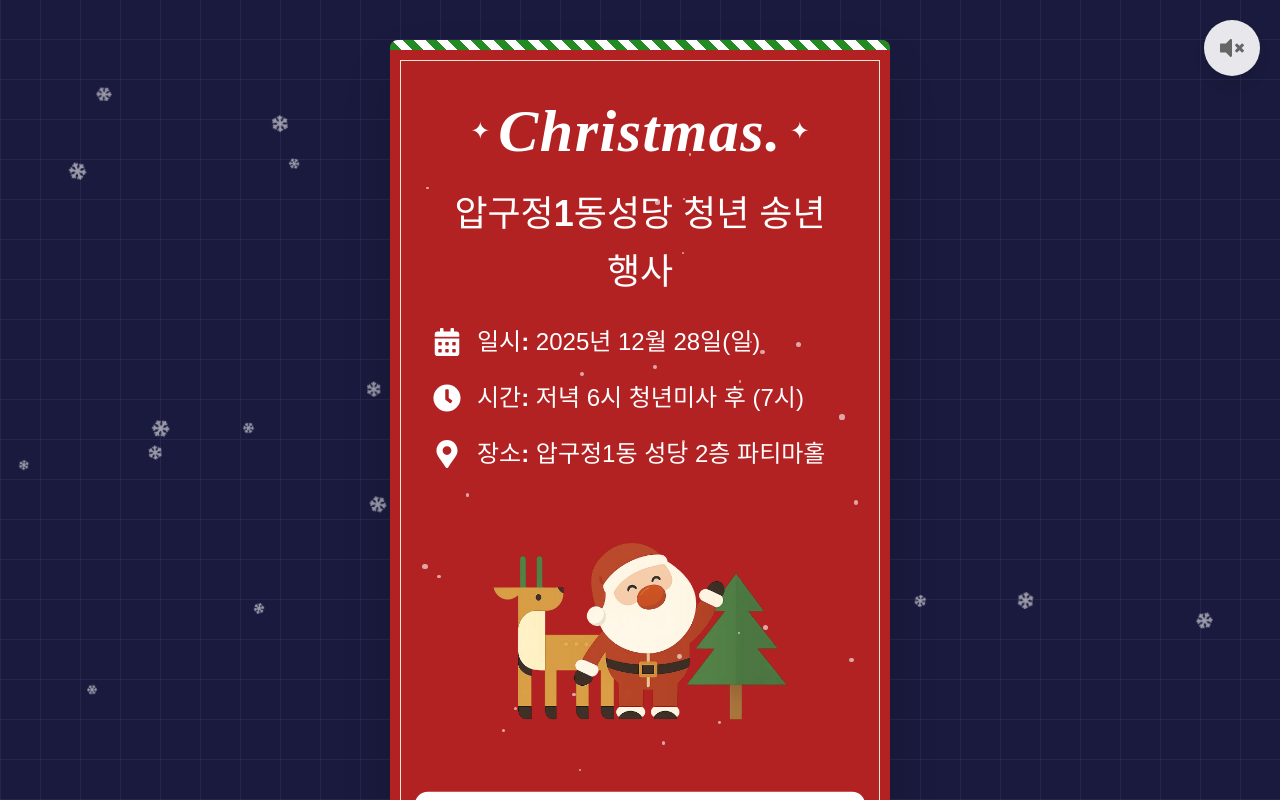
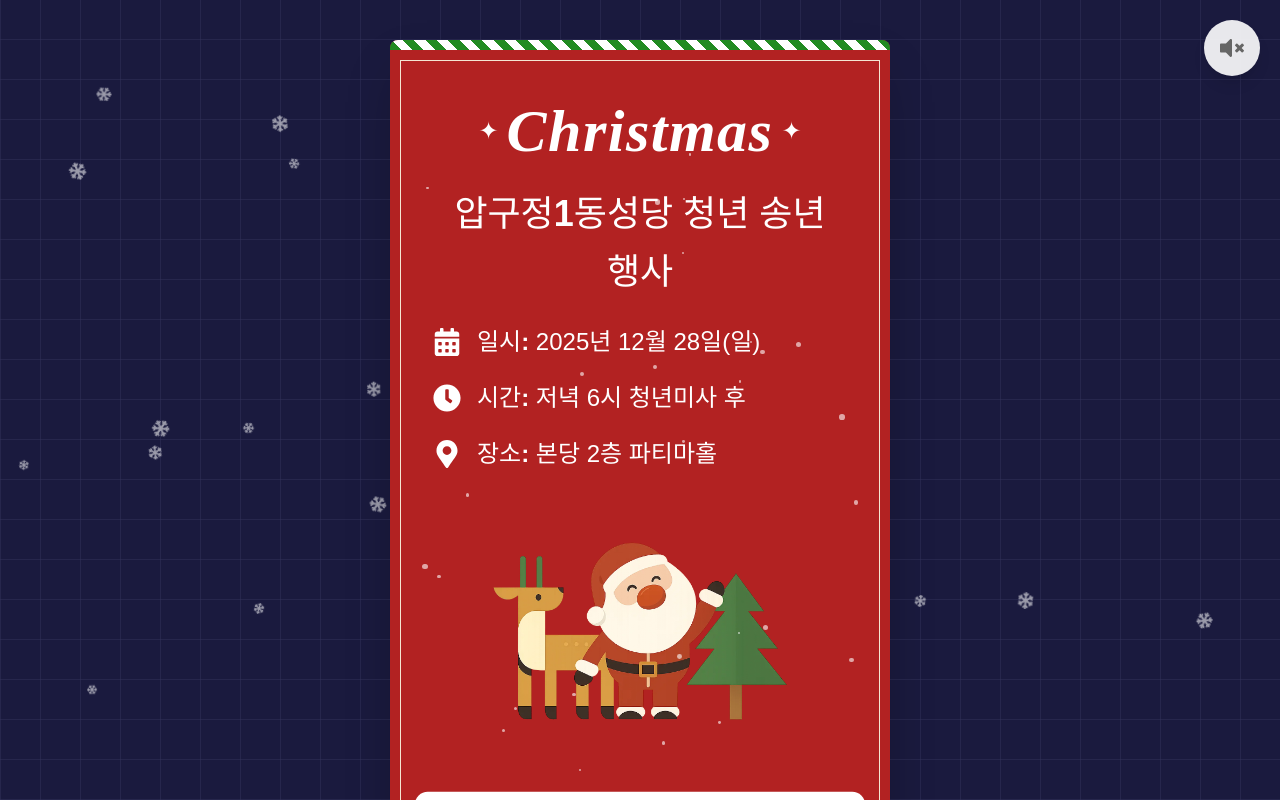
Before and after one commit to francisBae/ap1-youth-fe, a React (Vite) app: page /welcome in a window 1280 px wide. Shown: the top 800 px of the page. Built offline with nearby package versions, Linux system fonts and the light colour scheme; a web font is replaced by a local one.

Commit message:
[ADD] 문구 및 폰트 수정

```diff
--- a/src/pages/WelcomePage.tsx
+++ b/src/pages/WelcomePage.tsx
@@ -86,12 +86,12 @@ const WelcomePage = () => {
         {
             icon: FaClock,
             label: '시간',
-            value: '저녁 6시 청년미사 후 (7시)',
+            value: '저녁 6시 청년미사 후',
         },
         {
             icon: FaMapMarkerAlt,
             label: '장소',
-            value: '압구정1동 성당 2층 파티마홀',
+            value: '본당 2층 파티마홀',
         },
     ];
 
@@ -324,14 +324,14 @@ const WelcomePage = () => {
                                                     ✦
                                                 </Text>
                                                 <Heading
-                                                    size={{ base: '2xl', md: '3xl' }}
+                                                    size={{ base: '3xl', md: '3xl' }}
                                                     color="white"
                                                     fontWeight="bold"
                                                     fontStyle="italic"
                                                     letterSpacing="wide"
-                                                    fontFamily="cursive, serif"
+                                                    fontFamily="'Great Vibes', 'Dancing Script', 'Brush Script MT', 'Lucida Handwriting', cursive, serif"
                                                 >
-                                                    Christmas.
+                                                    Christmas
                                                 </Heading>
                                                 <Text fontSize="2xl" color="white" fontWeight="bold">
                                                     ✦
```
